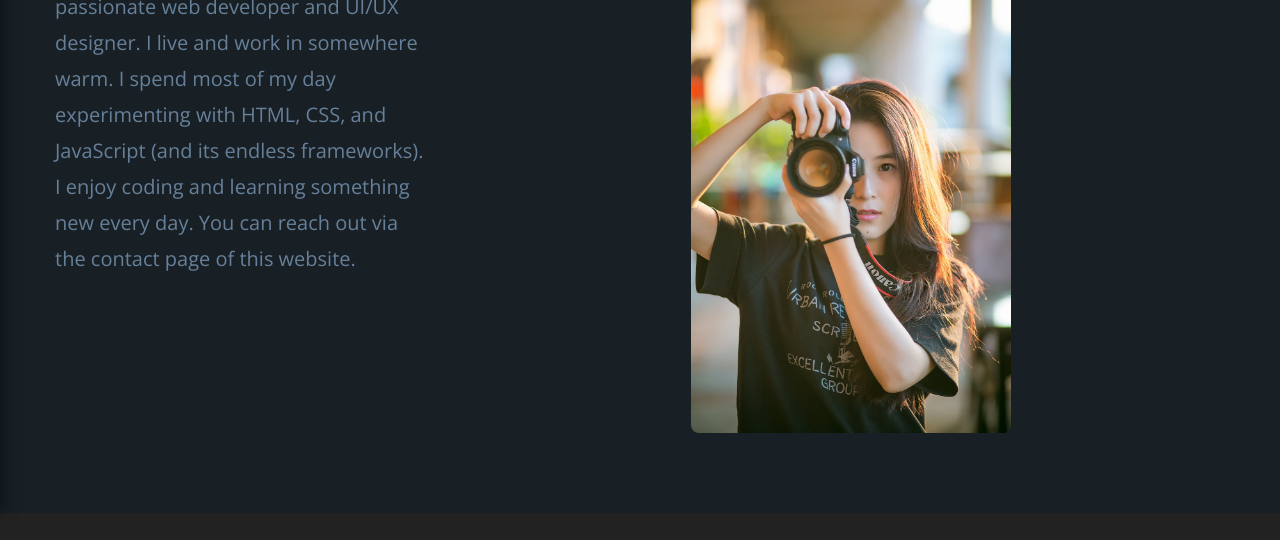
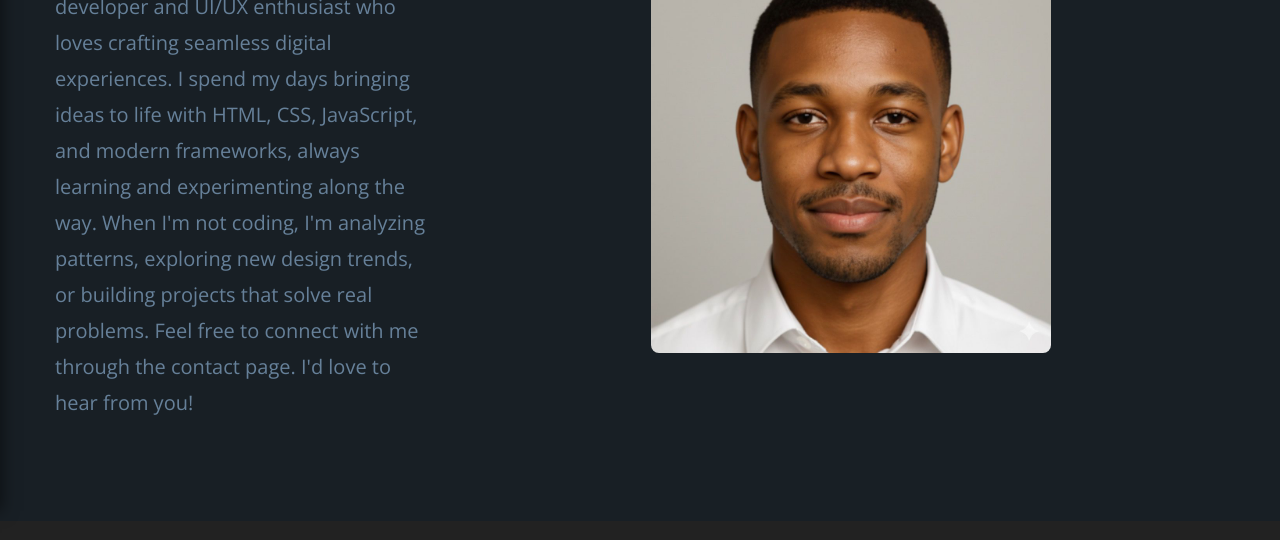
Before and after one commit to MightyP07/promisebamgbola, a website: page about.html in a window 1280 px wide. Shown: the part 289-829 px from the top of the page. Drawn offline with nearby package versions, Linux system fonts and the light colour scheme.

Commit message:
Add files via upload

```diff
--- a/about.html
+++ b/about.html
@@ -56,14 +56,15 @@
       <div class="section-center page-info-container">
         <article class="page-info">
           <p>
-            Hello, I am <strong>Promise Bamgbola</strong>, a passionate web developer and UI/UX designer.
-            I live and work in somewhere warm. I spend most of my day experimenting with HTML, CSS,
-            and JavaScript (and its endless frameworks). I enjoy coding and learning something new every day.
-            You can reach out via the contact page of this website.
-          </p>
+  Hi, I'm <strong>Promise Bamgbola</strong>, a web developer and UI/UX enthusiast who loves crafting seamless digital experiences.
+  I spend my days bringing ideas to life with HTML, CSS, JavaScript, and modern frameworks, always learning and experimenting along the way.
+  When I'm not coding, I'm analyzing patterns, exploring new design trends, or building projects that solve real problems.
+  Feel free to connect with me through the contact page. I'd love to hear from you!
+</p>
+
         </article>
         <article class="about-img">
-          <img src="./images/about-img.jpeg" alt="Promise Bam" class="hero-photo" />
+          <img src="./images/profile.jpg" alt="Promise Bam" class="hero-photo" />
         </article>
       </div>
     </section>
```
